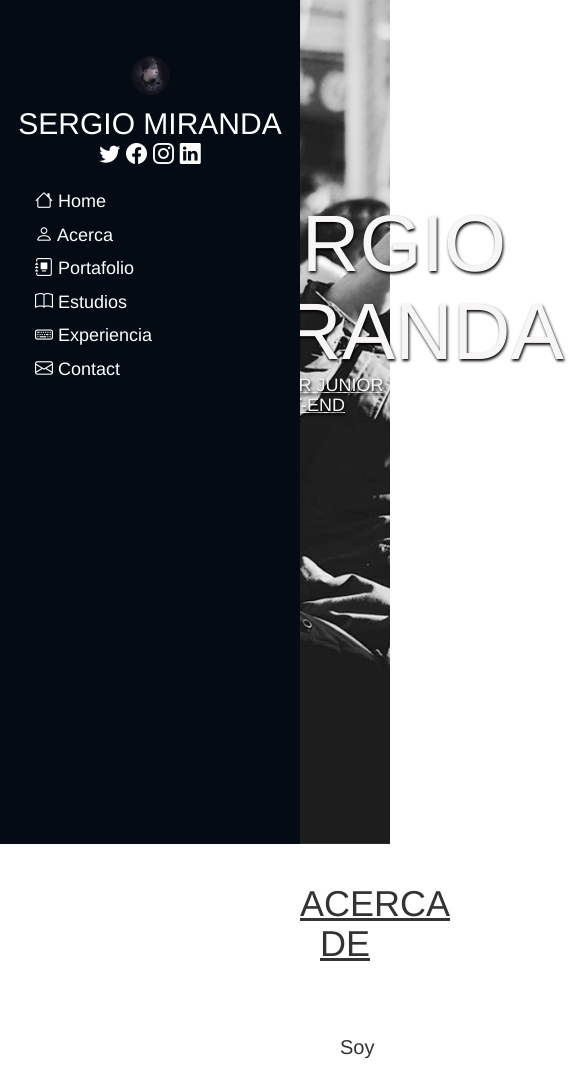
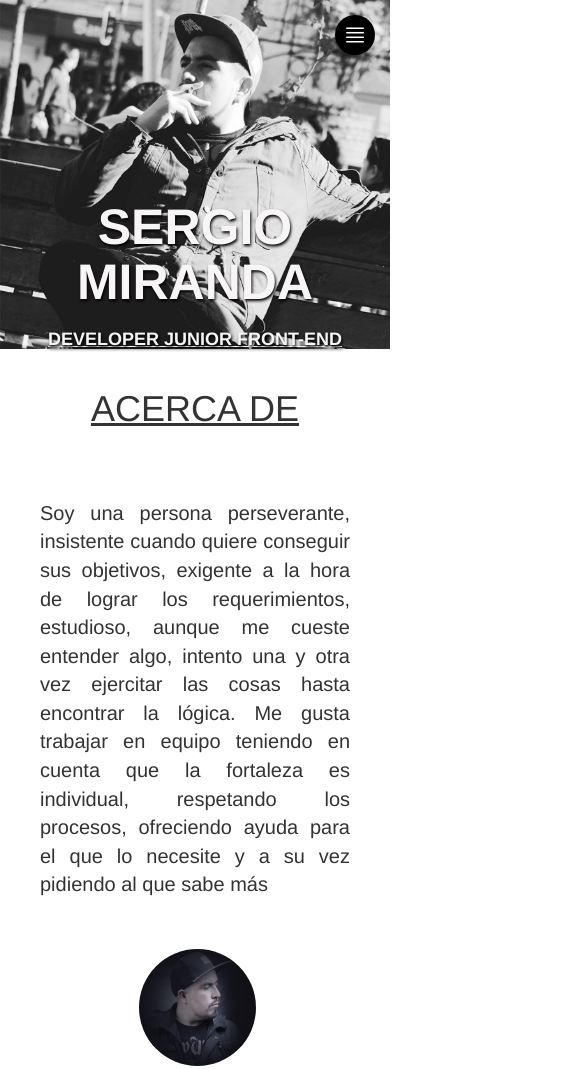
Before and after one commit to TITANRAH/examenDesafio, a plain HTML site: page index.html in a window 390 px wide. Shown: the top 1069 px of the page, 585 px wide, since content can reach past the window. Drawn offline with nearby package versions, Linux system fonts and the light colour scheme.

Commit message:
mejora de diseño responsivo movil

```diff
--- a/assets/css/style.css
+++ b/assets/css/style.css
@@ -19,6 +19,61 @@
 
 
 
+  @media (max-width: 1199px) {
+    #header {
+      left: -300px;
+
+    }
+
+    .main {
+      margin-left: 0px;
+    }
+
+    .perfil {
+
+      height: 100% !important;
+      background: url("../imgs/rah2.jpg");
+      background-size:cover;
+      padding: 0;
+      margin: 0;
+
+    }
+
+    .perfil h1{
+
+      margin: auto !important;
+      font-size: 5rem !important;
+      font-weight: bold;
+      text-shadow: 1px 2px 3px black;
+      color: rgb(247, 245, 245);
+    }
+
+    .perfil h4{
+    margin: 5vw 0 0 0 !important;
+    font-weight: bold ;
+    text-shadow: 1px 2px 3px black;
+    color: rgb(247, 245, 245);
+
+    }
+
+    .imagen-nav{
+
+      height: 30vw !important;
+      width: 30vw !important;
+      margin:0 0 3em 3em;
+
+    }
+
+    .card-img-top{
+
+      height: 30vw !important;
+      width: 30vw !important;
+      text-align: center;
+      border-radius: 20em;
+
+    }
+
+  }
 
 
   .acerca {
@@ -26,9 +81,6 @@
     font-size: 2rem;
     text-align: justify;
     padding: 2em;
-
-
-
 
   }
 
@@ -40,7 +92,7 @@
 
   }
 
-  .perfil .perfil-container {
+  /* .perfil .perfil-container {
     position: relative;
     z-index: 2;
     min-width: 300px;
@@ -50,7 +102,7 @@
   .perfil-container h1, p{
     margin: 0;
     padding: 0;
-  }
+  } */
 
   .perfil h1{
     margin: 0 0 0 50vw;
@@ -155,3 +207,32 @@
     border-radius: 20em;
 
   }
+
+  .card li{
+    padding: 0;
+  }
+
+  .mobile-nav-toggle {
+    position: fixed;
+    right: 15px;
+    top: 15px;
+    z-index: 9998;
+    border: 0;
+    font-size: 24px;
+    transition: all 0.4s;
+    outline: none !important;
+    background-color: #000000;
+    color: #fff;
+    width: 40px;
+    height: 40px;
+    display: inline-flex;
+    align-items: center;
+    justify-content: center;
+    line-height: 0;
+    border-radius: 50px;
+    cursor: pointer;
+  }
+
+  .mobile-nav-active {
+    overflow: hidden;
+  }
--- a/index.html
+++ b/index.html
@@ -12,8 +12,12 @@
 </head>
 <body>
 
+
+
+
+
     <header id="header">
-        <div class="d-flex flex-column">
+        <div>
 
             <div class="foto">
               <img src="./assets/imgs/rah1.png" alt="" class="imagen-nav">
@@ -26,7 +30,12 @@
               </div>
             </div>
 
-            <nav class="nav-menu">
+            <button class="navbar-toggler text-white mobile-nav-toggle" type="button" data-bs-toggle="collapse" data-bs-target="#navbarSupportedContent" aria-controls="navbarSupportedContent" aria-expanded="false" aria-label="Toggle navigation">
+                <span class="text-white"><i class="bi bi-justify fa-5x"></i></span>
+            </button>
+            <div class="collapse navbar-collapse" id="navbarSupportedContent">
+
+                <nav id="navbar" class="nav-menu navbar">
                   <ul>
                     <li><a href="#home" class="nav-link scrollto active"><i class="bi bi-house"></i> <span> Home</span></a></li>
                     <li><a href="#acerca" class="nav-link scrollto"><i class="bi bi-person"></i> <span> Acerca</span></a></li>
@@ -36,6 +45,8 @@
                     <li><a href="#contacto" class="nav-link scrollto"><i class="bi bi-envelope"></i> <span> Contact</span></a></li>
                   </ul>
                 </nav>
+            </div>
+
           </div>
     </header>
 
@@ -233,7 +244,7 @@
 
             <footer id="footer">
 
-                  <div class="copyright">
+                  <div>
                    DISEÑADO POR: <strong><span>Sergio Miranda Nuñez</span></strong>
                   </div>
 
```
Lines whose indentation alone changed are shown as unchanged.
